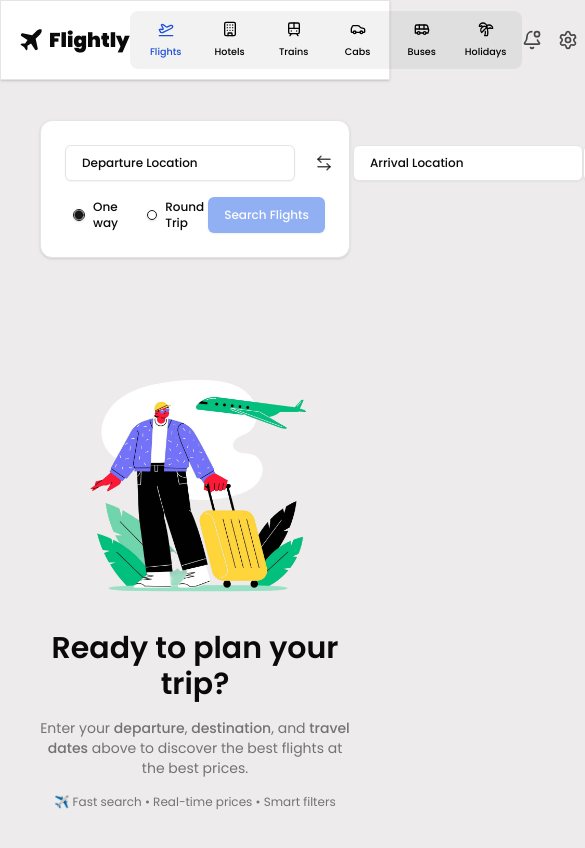
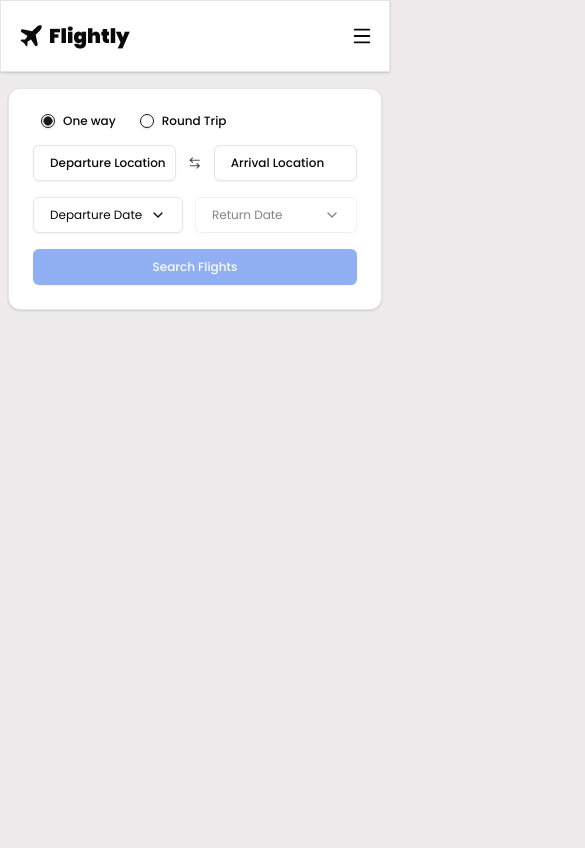
Before and after one commit to akshaywritescode/flightly, a Next.js app: page / in a window 390 px wide. Shown: the top 848 px of the page, 585 px wide, since content can reach past the window. Built offline with nearby package versions, Linux system fonts and the light colour scheme.

Commit message:
made search flight card responsive

```diff
--- a/app/components/layout/FlightSearchCard.tsx
+++ b/app/components/layout/FlightSearchCard.tsx
@@ -20,12 +20,11 @@ type FlightSearchCardProps = {
     tripType: "oneway" | "roundtrip";
   }) => void;
 
-   fromLocation: LocationOption | null;
+  fromLocation: LocationOption | null;
   toLocation: LocationOption | null;
   onFromChange: (loc: LocationOption | null) => void;
   onToChange: (loc: LocationOption | null) => void;
 };
-
 
 export default function FlightSearchCard({
   onSearch,
@@ -46,14 +45,18 @@ export default function FlightSearchCard({
 
   return (
     <Card className="rounded-xl p-6 flex flex-col gap-4 mt-6">
-      <div className="w-full flex justify-between">
-        <div className="flex items-center gap-5">
+      <div className="block sm:hidden">
+        <TripTypeSelector value={tripType} onChange={setTripType} />
+      </div>
+
+      <div className="w-full flex flex-col gap-4 lg:flex-row lg:justify-between">
+        <div className="flex items-center gap-3 sm:gap-5">
           <FromLocationInput value={fromLocation} onChange={onFromChange} />
-          <ArrowLeftRight size={18} className="text-black/70" />
+          <ArrowLeftRight  className="text-black/70 w-6 h-6 sm:w-5 sm:h-6" />
           <ToLocationInput value={toLocation} onChange={onToChange} />
         </div>
 
-        <div className="flex gap-2">
+        <div className="flex gap-2 justify-between sm:justify-start">
           <DepartureDatePicker
             value={departureDate}
             onChange={(date) => {
@@ -73,7 +76,9 @@ export default function FlightSearchCard({
       </div>
 
       <div className="flex justify-between">
-        <TripTypeSelector value={tripType} onChange={setTripType} />
+        <div className="hidden sm:flex">
+          <TripTypeSelector value={tripType} onChange={setTripType} />
+        </div>
 
         <SearchFlightBtn
           disabled={!canSearch}
--- a/app/components/layout/header.tsx
+++ b/app/components/layout/header.tsx
@@ -2,6 +2,8 @@ import { Card } from "@/components/ui/card";
 import Logo from "../ui/Header/Logo";
 import Image from "next/image";
 import Avatar from "@/app/assets/avatar.jpg";
+import { useState } from "react";
+
 import {
   BellDot,
   Settings,
@@ -11,6 +13,7 @@ import {
   CarIcon,
   TrainIcon,
   Palmtree,
+  Menu,
 } from "lucide-react";
 
 const servicesData = [
@@ -47,16 +50,38 @@ const servicesData = [
 ];
 
 export default function Header() {
+  const [open, setOpen] = useState(false);
+
   return (
-    <header className="w-full h-[5rem] fixed left-0 z-10 shadow-sm">
+    <header className="w-full h-[4.5rem] md:h-[5rem] fixed left-0 z-10 shadow-sm">
       <Card className="rounded-none w-full h-full flex items-center justify-between px-4">
+        {open && (
+          <div className="absolute top-[5rem] left-0 w-full bg-white shadow-md md:hidden">
+            <ul className="flex flex-col divide-y">
+              {servicesData.map((service) => (
+                <li
+                  key={service.serviceName}
+                  className="flex items-center gap-3 px-4 py-3"
+                >
+                  <service.icon className="w-4 h-4 text-black" />
+                  <span className="text-sm">{service.serviceName}</span>
+                </li>
+              ))}
+            </ul>
+          </div>
+        )}
         <Logo />
-        <div>
+        <div className="hidden md:block">
           <ul className="flex gap-6 bg-black/5 justify-evenly py-[0.6rem] px-4 rounded-lg">
             {servicesData.map((service) => (
               <li key={service.serviceName}>
-                <div className="flex flex-col items-center gap-2 w-10 cursor-pointer">
-                  <service.icon className={`w-4 h-4 ${service.isSelected ? "text-blue-700" : "text-black"}`} strokeWidth={2} />
+                <div className="flex flex-col items-center gap-2 w-12 cursor-pointer">
+                  <service.icon
+                    className={`w-4 h-4 ${
+                      service.isSelected ? "text-blue-700" : "text-black"
+                    }`}
+                    strokeWidth={2}
+                  />
                   <span
                     className={`text-[0.6rem] font-medium ${
                       service.isSelected ? "text-blue-700" : "text-black"
@@ -70,6 +95,8 @@ export default function Header() {
           </ul>
         </div>
         <div className="flex items-center gap-4">
+          {/* Desktop icons */}
+          <div className="hidden md:flex items-center gap-4">
             <BellDot className="text-black/70" size={20} />
             <Settings className="text-black/70" size={20} />
             <div className="w-8 h-8 overflow-hidden rounded-full">
@@ -83,6 +110,12 @@ export default function Header() {
               />
             </div>
           </div>
+
+          {/* Mobile hamburger */}
+          <button onClick={() => setOpen(!open)} className="md:hidden">
+            <Menu size={22} />
+          </button>
+        </div>
       </Card>
     </header>
   );
--- a/app/components/ui/FlightSearchCard/DepartureDatePicker.tsx
+++ b/app/components/ui/FlightSearchCard/DepartureDatePicker.tsx
@@ -29,7 +29,7 @@ export function DepartureDatePicker({
           <Button
             variant="outline"
             id="date"
-            className="w-35 justify-between font-normal text-xs"
+            className="w-[1/2] justify-between font-normal text-xs sm:w-36"
           >
             {value
             ? value.toLocaleDateString()
--- a/app/components/ui/FlightSearchCard/ReturnDatePicker.tsx
+++ b/app/components/ui/FlightSearchCard/ReturnDatePicker.tsx
@@ -31,7 +31,7 @@ export function ReturnDatePicker({
       <PopoverTrigger asChild>
         <Button
           variant="outline"
-          className="w-35 justify-between font-normal text-xs select-none"
+          className="w-[50%] justify-between font-normal text-xs sm:w-36"
           disabled={disabled}
         >
           {value ? value.toLocaleDateString() : "Return Date"}
--- a/app/components/ui/Header/SearchFlightBtn.tsx
+++ b/app/components/ui/Header/SearchFlightBtn.tsx
@@ -8,9 +8,14 @@ type SearchFlightBtnProps = {
 export default function SearchFlightBtn({
   onClick,
   disabled,
-}: SearchFlightBtnProps){
-    return <Button onClick={onClick}
-      disabled={disabled} className="text-xs bg-blue-600 cursor-pointer hover:bg-blue-700">
-        Search Flights
+}: SearchFlightBtnProps) {
+  return (
+    <Button
+      onClick={onClick}
+      disabled={disabled}
+      className="w-full sm:w-auto text-xs bg-blue-600 hover:bg-blue-700"
+    >
+      Search Flights
     </Button>
+  );
 }
--- a/app/page.tsx
+++ b/app/page.tsx
@@ -177,7 +177,7 @@ export default function Home() {
     <div className="h-screen w-auto">
       <Header />
 
-      <main className="m-auto min-h-screen max-w-[1200px] bg-[#edebeb] px-10 pt-24">
+      <main className="m-auto min-h-screen max-w-[1200px] bg-[#edebeb] px-2 pt-16 sm:pt-24">
         <FlightSearchCard
           onSearch={handleSearch}
           fromLocation={fromLocation}
@@ -186,7 +186,7 @@ export default function Home() {
           onToChange={setToLocation}
         />
 
-        <FlightsResultSection
+        {/* <FlightsResultSection
           flights={flights}
           dictionaries={dictionaries}
           loading={loading}
@@ -203,7 +203,7 @@ export default function Home() {
           onDepartureTimeChange={setDepartureTime}
           arrivalTime={arrivalTime}
           onArrivalTimeChange={setArrivalTime}
-        />
+        /> */}
       </main>
     </div>
   );
```
Lines whose indentation alone changed are shown as unchanged.
